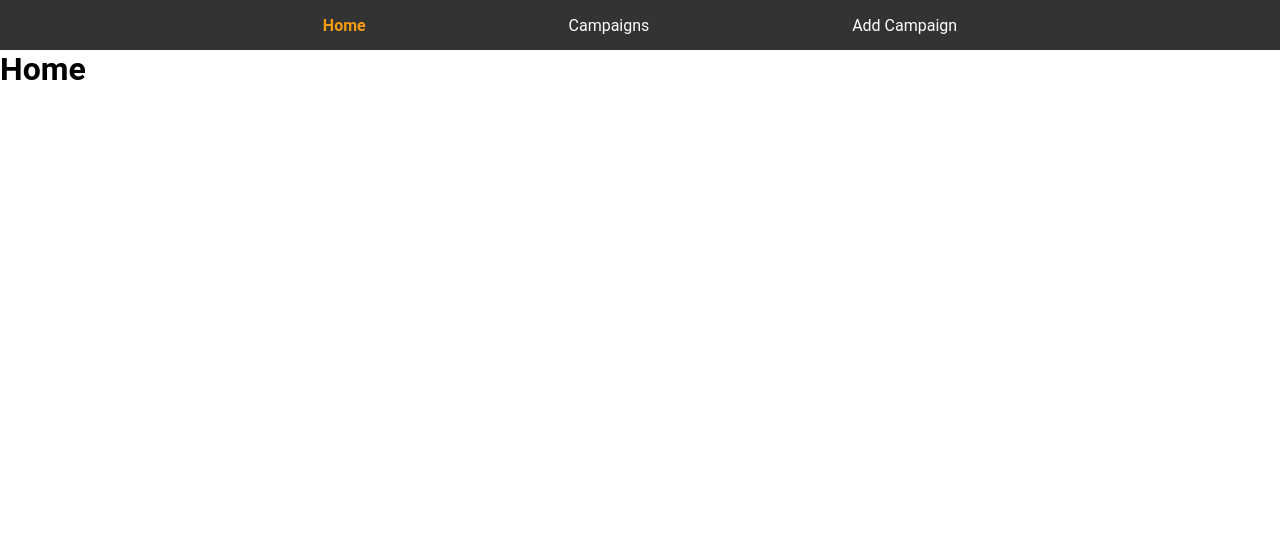
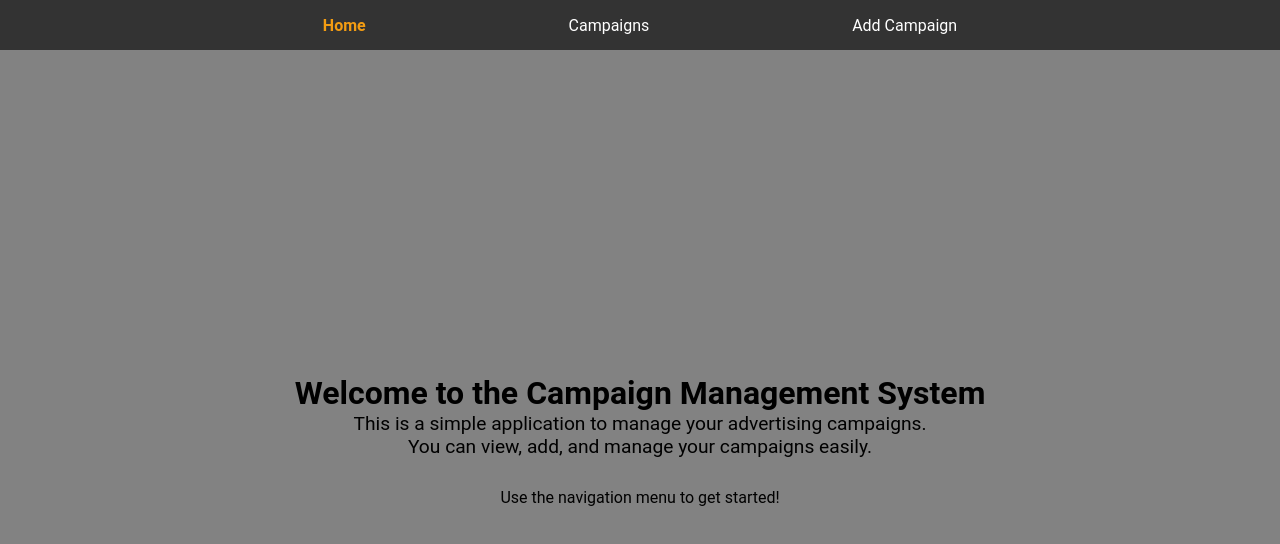
Before and after one commit to dziwuj/futurum, a React (Vite) app: page / in a window 1280 px wide. Shown: the top 544 px of the page. Built offline with nearby package versions, Linux system fonts and the light colour scheme.

Commit message:
Added simple homepage

```diff
--- a/src/App.css
+++ b/src/App.css
@@ -1,3 +1,4 @@
 main {
     margin-top: 50px;
+    background-color: #828282;
 }
--- a/src/constants/mockData.ts
+++ b/src/constants/mockData.ts
@@ -26,7 +26,6 @@ export const keywords: string[] = [
 export const MIN_BID_AMOUNT = 5.0
 
 // Mock data for campaign-related information
-
 export const mockCampaignData: CampaignData[] = [
     {
         campaignName: 'Summer Sale Campaign',
--- a/src/index.css
+++ b/src/index.css
@@ -4,3 +4,10 @@
     box-sizing: border-box;
     font-family: 'Roboto', sans-serif;
 }
+
+html,
+body {
+    height: 100%;
+    width: 100%;
+    background-color: #828282;
+}
--- a/src/routes/home.tsx
+++ b/src/routes/home.tsx
@@ -1,9 +1,19 @@
 import { type FC } from 'react'
+import '@/styles/Home.scss'
 
 export const Home: FC = () => {
     return (
-        <>
-            <h1>Home</h1>
-        </>
+        <div className="home-container">
+            <h1 className="home-title">
+                Welcome to the Campaign Management System
+            </h1>
+            <p className="home-description">
+                This is a simple application to manage your advertising
+                campaigns. You can view, add, and manage your campaigns easily.
+            </p>
+            <p className="home-instruction">
+                Use the navigation menu to get started!
+            </p>
+        </div>
     )
 }
--- /dev/null
+++ b/src/styles/Home.scss
@@ -0,0 +1,33 @@
+// Home.scss
+
+.home {
+    &-container {
+        display: flex;
+        flex-direction: column;
+        align-items: center;
+        justify-content: center;
+        min-height: 100vh;
+        background-color: #828282;
+        padding: 20px;
+    }
+
+    &-header {
+        font-size: 2rem;
+        font-weight: bold;
+        margin-bottom: 20px;
+    }
+
+    &-description {
+        font-size: 1.2rem;
+        text-align: center;
+        max-width: 600px;
+        margin-bottom: 30px;
+    }
+
+    &-instruction {
+        font-size: 1rem;
+        text-align: center;
+        max-width: 600px;
+        margin-bottom: 20px;
+    }
+}
```
